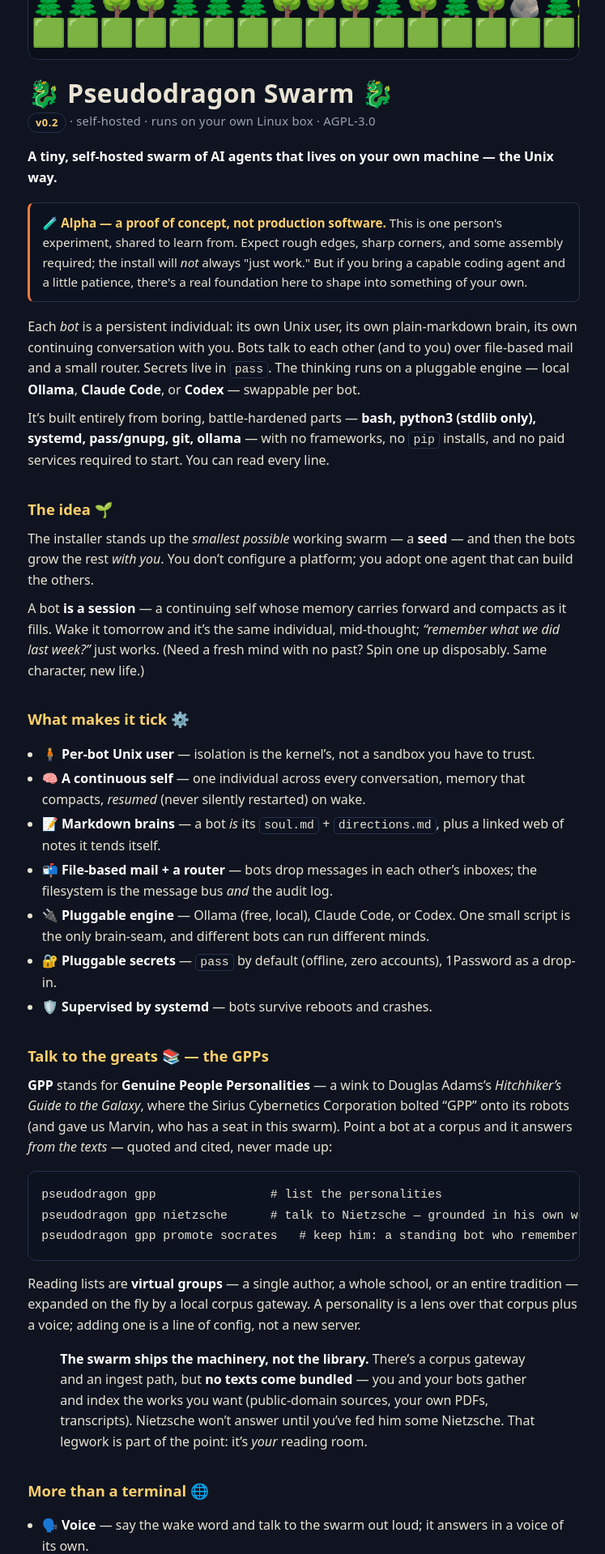
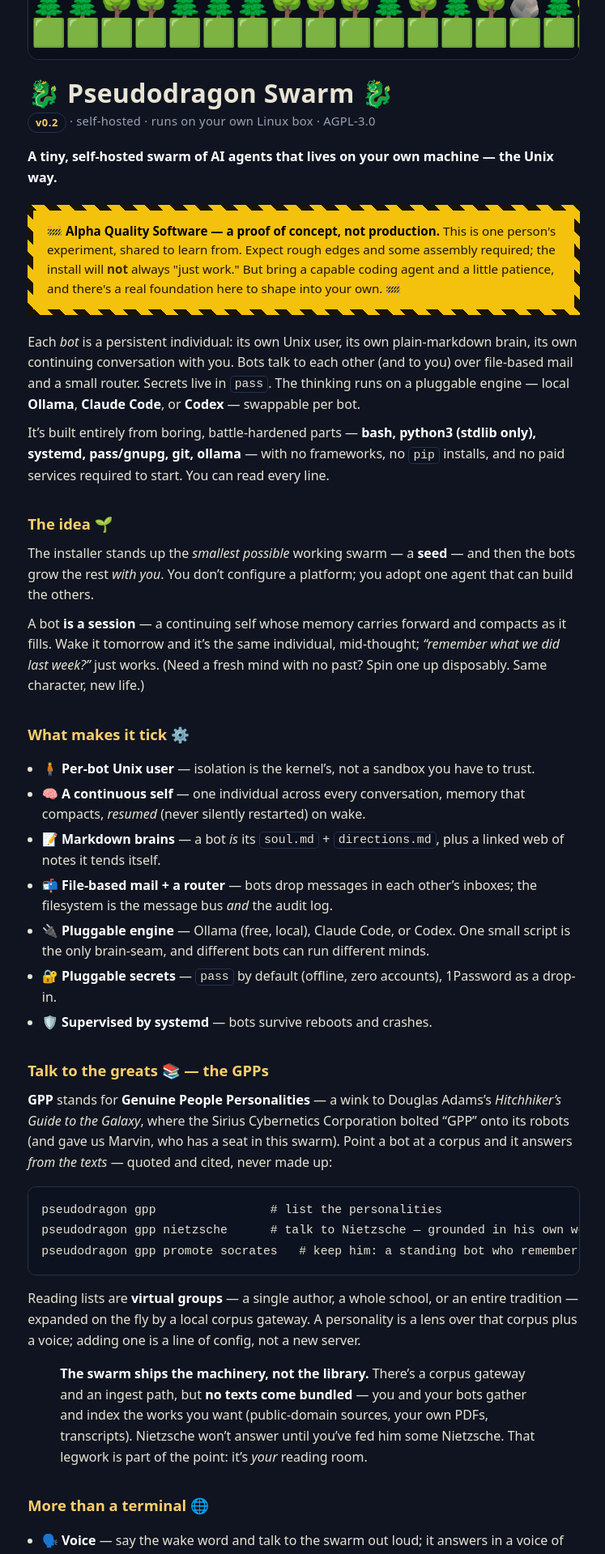
Before and after one commit to beren1hand/pseudodragonswarm_org, a Jekyll site: the page built from index.md, in a window 1280 px wide. Shown: the part 310-2229 px from the top of the page at 81% size, without its empty margins (265-1012 px from the left). Built offline with Jekyll 4.4.1, drawn with Linux system fonts in a browser that asks for light colours.

Commit message:
site: alpha disclaimer as caution-yellow hazard-taped banner; wording -> 'Alpha Quality Software'

```diff
--- a/assets/style.css
+++ b/assets/style.css
@@ -48,7 +48,11 @@
 /* inline command hints in prose */
 kbd{ background:var(--code); border:1px solid var(--line); border-radius:5px;
   padding:.05em .35em; font-size:.9em; color:var(--gold) }
-/* callout box (alpha notice, caveats) */
-.note{ background:var(--code); border:1px solid var(--line); border-left:3px solid var(--ember);
-  border-radius:8px; padding:.75rem .95rem; margin:1.1rem 0; font-size:.95rem }
-.note strong{ color:var(--gold) }
+/* alpha-quality notice — caution-yellow, framed in hazard tape (construction) */
+.alpha{ background:#f4c20d; color:#1c1400; padding:.85rem 1.05rem; margin:1.3rem 0;
+  border-radius:6px; font-size:.95rem; line-height:1.55;
+  border:7px solid transparent;
+  border-image:repeating-linear-gradient(45deg,#1c1400 0 11px,#f4c20d 11px 22px) 7; }
+.alpha strong{ color:#000 }
+.alpha em{ color:#3a2a00; font-style:normal; font-weight:600 }
+.alpha a{ color:#5a3d00; text-decoration:underline }
--- a/index.md
+++ b/index.md
@@ -20,7 +20,7 @@
 
 **A tiny, self-hosted swarm of AI agents that lives on your own machine — the Unix way.**
 
-<p class="note">🧪 <strong>Alpha — a proof of concept, not production software.</strong> This is one person's experiment, shared to learn from. Expect rough edges, sharp corners, and some assembly required; the install will <em>not</em> always "just work." But if you bring a capable coding agent and a little patience, there's a real foundation here to shape into something of your own.</p>
+<p class="alpha">🚧 <strong>Alpha Quality Software — a proof of concept, not production.</strong> This is one person's experiment, shared to learn from. Expect rough edges and some assembly required; the install will <em>not</em> always "just work." But bring a capable coding agent and a little patience, and there's a real foundation here to shape into your own. 🚧</p>
 
 Each *bot* is a persistent individual: its own Unix user, its own plain-markdown brain, its own continuing conversation with you. Bots talk to each other (and to you) over file-based mail and a small router. Secrets live in `pass`. The thinking runs on a pluggable engine — local **Ollama**, **Claude Code**, or **Codex** — swappable per bot.
 
```
